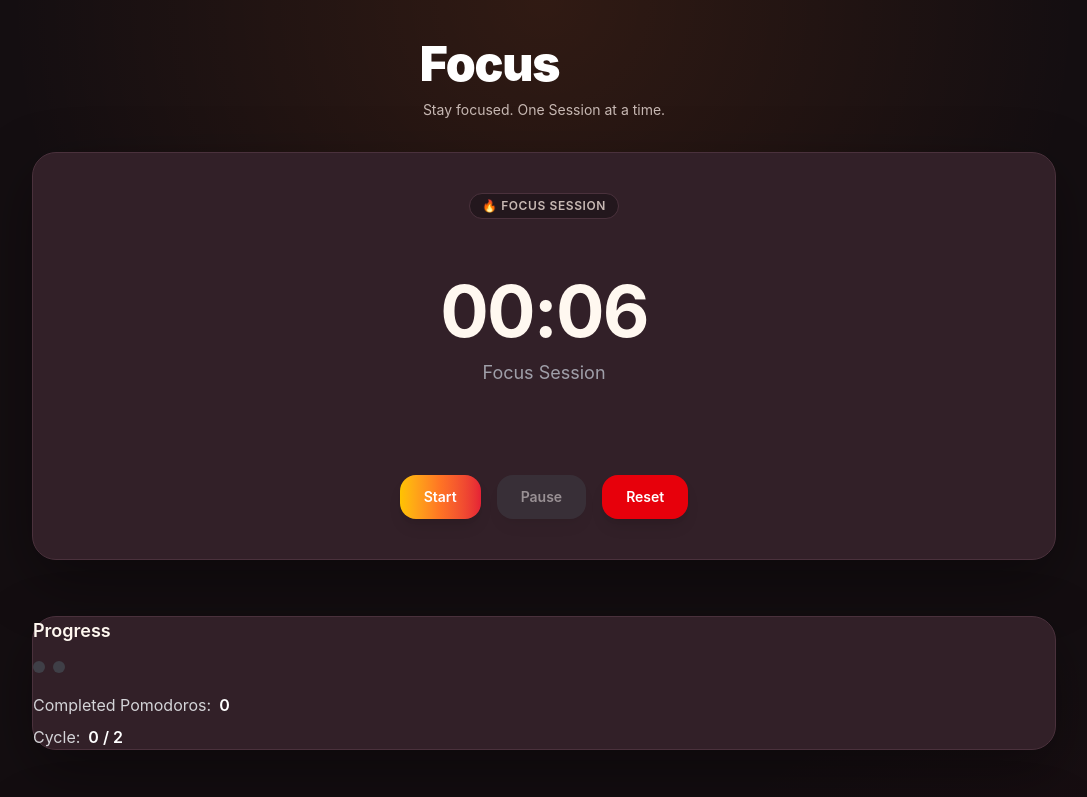
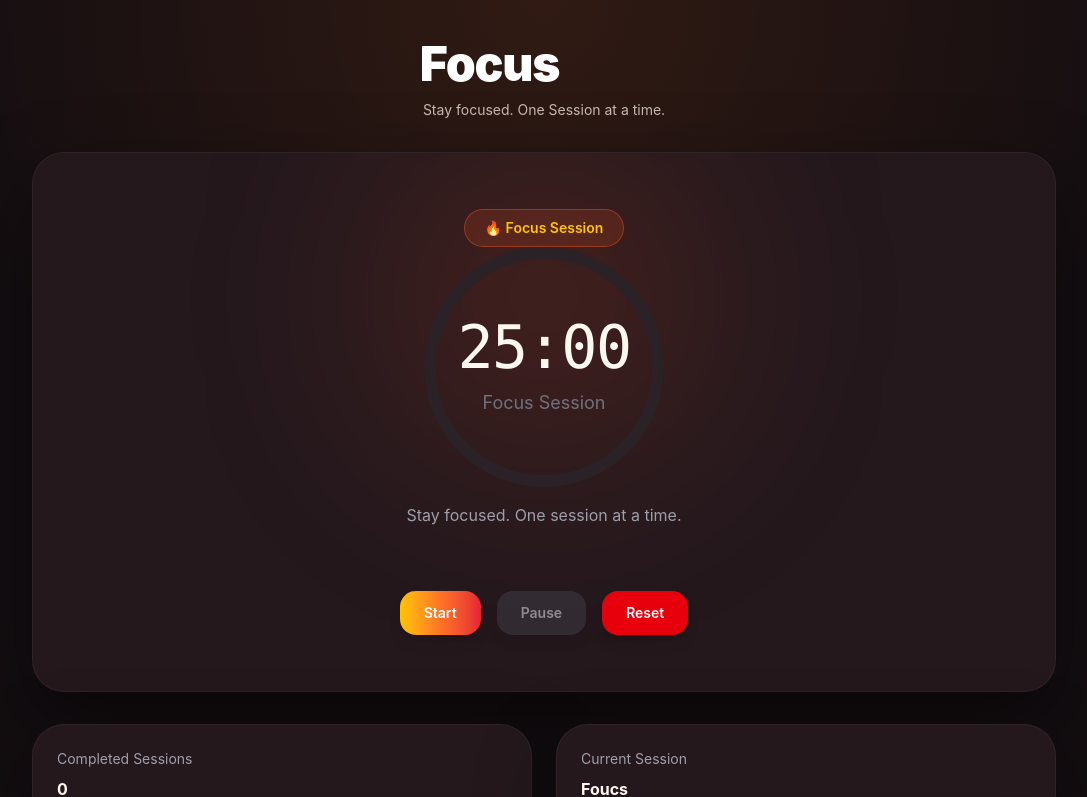
Before and after one commit to Amol-2704/FocusFlow, a React (Vite) app: page / in a window 1280 px wide. Shown: the top 797 px of the page, without its empty margins (96-1183 px from the left). Built offline with nearby package versions, Linux system fonts and the light colour scheme.

Commit message:
feat: add dashboard statistics section

```diff
--- a/src/App.tsx
+++ b/src/App.tsx
@@ -1,12 +1,7 @@
 import Header from "./components/layout/Header";
-import TimerDisplay from "./components/timer/Timerdisplay";
-import TimerControls from "./components/timer/TimerControls";
-import SessionIndicator from "./components/timer/SessionIndicator";
-import ProgressCard from "./components/progress/ProgressCard";
+import TimerHero from "./components/timer/TimerHero";
 import SettingsPanel from "./components/settings/SettingsPanel";
-
-import Card from "./components/ui/Card";
-
+import Dashboard from "./components/dashboard/Dashboard";
 import { usePomodoro } from "./hooks/usePomodoro";
 
 export default function App() {
@@ -24,30 +19,16 @@ export default function App() {
 
         <Header />
 
-        <Card className="flex flex-col items-center gap-6 p-10">
-
-          <SessionIndicator
+          <TimerHero
             session={state.session}
-          />
-
-          <TimerDisplay
             timeRemaining={state.timeRemaining}
-            session={state.session}
-          />
-
-          <TimerControls
             isRunning={state.isTimerRunning}
             onStart={start}
             onPause={pause}
             onReset={reset}
           />
 
-        </Card>
-
-        <ProgressCard
-          completedPomodoros={state.completedPomodoros}
-          longBreakInterval={state.settings.longBreakInterval}
-        />
+        <Dashboard state={state} />
 
         <SettingsPanel
           settings={state.settings}
--- /dev/null
+++ b/src/components/dashboard/Dashboard.tsx
@@ -0,0 +1,56 @@
+import StatCard from "./StatCard";
+import type { PomodoroState } from "../../types/pomodoro";
+
+interface DashboardProps {
+  state: PomodoroState;
+}
+
+export default function Dashboard({
+  state,
+}: DashboardProps) {
+  const focusMinutes =
+    state.completedPomodoros *
+    state.settings.workDuration;
+
+  const currentCycle =
+    (state.completedPomodoros %
+      state.settings.longBreakInterval) + 1;
+
+  const remaining =
+    state.settings.longBreakInterval -
+    (state.completedPomodoros %
+      state.settings.longBreakInterval);
+
+  const SESSION_LABELS = {
+    work: "Foucs",
+    shortBreak: "Short Break",
+    longBreak: "Long Break",
+  };
+
+  return (
+    <section className="grid gap-6 md:grid-cols-2">
+
+      <StatCard
+        title="Completed Sessions"
+        value={state.completedPomodoros}
+      />
+
+      <StatCard
+        title="Current Session"
+        value={SESSION_LABELS[state.session]}
+      />
+
+      <StatCard
+        title="Focus Time Today"
+        value={`${focusMinutes} min`}
+      />
+
+      <StatCard
+        title="Next Long Break"
+        value={`${remaining} session${remaining === 1 ? "" : "s"}`}
+        subtitle={`Cycle ${currentCycle}/${state.settings.longBreakInterval}`}
+      />
+
+    </section>
+  );
+}
--- /dev/null
+++ b/src/components/dashboard/StatCard.tsx
@@ -0,0 +1,31 @@
+import Card from "../ui/Card";
+
+interface StatCardProps {
+    title: string;
+    value: string | number;
+    subtitle?: string;
+}
+
+export default function StatCard({
+    title,
+    value,
+    subtitle,
+}: StatCardProps) {
+    return (
+        <Card className="p-6">
+            <p className="text-sm text-zinc-400">
+                {title}
+            </p>
+
+            <h3 className="mt-2 text-exl font-bold">
+                {value}
+            </h3>
+
+            {subtitle && (
+                <p className="mt-2 text-sm text-zinc-500">
+                    {subtitle}
+                </p>
+            )}
+        </Card>
+    );
+}
--- /dev/null
+++ b/src/components/timer/CircularProgress.tsx
@@ -0,0 +1,59 @@
+interface CircularProgressProps {
+  progress: number;
+  children: React.ReactNode;
+}
+
+export default function CircularProgress({
+  progress,
+  children,
+}: CircularProgressProps) {
+  const radius = 120;
+  const stroke = 12;
+
+  const normalizedRadius = radius - stroke / 2;
+
+  const circumference =
+    normalizedRadius * 2 * Math.PI;
+
+  const strokeDashoffset =
+    circumference -
+    (progress / 100) * circumference;
+
+  return (
+    <div className="relative flex items-center justify-center">
+
+      <svg
+        width={radius * 2}
+        height={radius * 2}
+        className="-rotate-90"
+      >
+        <circle
+          cx={radius}
+          cy={radius}
+          r={normalizedRadius}
+          stroke="#2A2226"
+          strokeWidth={stroke}
+          fill="transparent"
+        />
+
+        <circle
+          cx={radius}
+          cy={radius}
+          r={normalizedRadius}
+          stroke="#FF7324"
+          strokeWidth={stroke}
+          fill="transparent"
+          strokeLinecap="round"
+          strokeDasharray={circumference}
+          strokeDashoffset={strokeDashoffset}
+          className="transition-all duration-1000"
+        />
+      </svg>
+
+      <div className="absolute">
+        {children}
+      </div>
+
+    </div>
+  );
+}
--- /dev/null
+++ b/src/components/timer/TimerHero.tsx
@@ -0,0 +1,96 @@
+import Card from "../ui/Card";
+import SessionIndicator from "./SessionIndicator";
+import TimerDisplay from "./TimerDisplay";
+import TimerControls from "./TimerControls";
+import CircularProgress from "./CircularProgress";
+
+
+interface TimerHeroProps {
+  session: "work" | "shortBreak" | "longBreak";
+  timeRemaining: number;
+  isRunning: boolean;
+
+  onStart: () => void;
+  onPause: () => void;
+  onReset: () => void;
+}
+
+export default function TimerHero({
+  session,
+  timeRemaining,
+  isRunning,
+  onStart,
+  onPause,
+  onReset,
+}: TimerHeroProps) {
+  const duration =
+    session === "work"
+      ? 25 * 60
+      : session === "shortBreak"
+      ? 6 * 60
+      : 15 * 60;
+
+    const progress = ((duration - timeRemaining) / duration) * 100;
+
+  return (
+    <Card className="relative flex flex-col items-center px-10 py-14">
+
+    <div
+        className="
+        absolute
+        top-0
+
+        h-72
+        w-72
+
+        rounded-full
+
+        bg-[#FF5521]/20
+
+        blur-[110px]
+        "
+    />
+
+    <div className="relative z-10 flex flex-col items-center">
+
+        <SessionIndicator
+            session={session}
+        />
+
+        <CircularProgress progress={progress}>
+
+          <TimerDisplay
+              session={session}
+              timeRemaining={timeRemaining}
+          />
+
+        </CircularProgress>
+
+        <p
+            className="
+            mt-4
+            max-w-sm
+            text-center
+            text-zinc-400
+            "
+        >
+            Stay focused.
+            One session at a time.
+        </p>
+
+        <div className="mt-8">
+
+            <TimerControls
+                isRunning={isRunning}
+                onStart={onStart}
+                onPause={onPause}
+                onReset={onReset}
+            />
+
+        </div>
+
+    </div>
+
+</Card>
+  );
+}
--- a/src/components/timer/Timerdisplay.tsx
+++ b/src/components/timer/Timerdisplay.tsx
@@ -13,11 +13,11 @@ export default function TimerDisplay({
 }: TimerDisplayProps) {
   return (
     <div className="py-8 text-center">
-      <h2 className="text-7xl font-bold tracking-tight">
+      <h2 className="text-6xl font-mono font-light tracking-tight">
         {formatTime(timeRemaining)}
       </h2>
 
-      <p className="mt-3 text-lg text-zinc-400">
+      <p className="mt-3 text-lg text-zinc-500">
         {SESSION_LABELS[session]}
       </p>
     </div>
--- a/src/components/ui/Badge.tsx
+++ b/src/components/ui/Badge.tsx
@@ -12,21 +12,12 @@ export default function Badge({
   return (
     <span
       className={cn(
-        `
-        inline-flex
-        items-center
-        rounded-full
-        border
-        border-[color:var(--border)]
-        bg-[color:var(--surface)]
-        px-3
-        py-1
-        text-xs
-        font-semibold
-        uppercase
-        tracking-wider
-        text-[color:var(--foreground-secondary)]
-        `,
+        `inline-flex items-center gap-2
+         rounded-full
+         bg-[#FF5521]/15
+         border border-[#FF5521]/40
+         px-5 py-2
+         text-sm font-semibold text-[#FFC300]`,
         className
       )}
     >
--- a/src/components/ui/Card.tsx
+++ b/src/components/ui/Card.tsx
@@ -12,19 +12,23 @@ export default function Card({
     <div
       className={cn(
         `
-        rounded-3xl
+        relative
+        overflow-hidden
+
+        rounded-[32px]
+
         border
-        border-[color:var(--border)]
-        bg-[color:var(--card)]
-        shadow-[0_20px_60px_rgba(0,0,0,0.35)]
-        backdrop-blur-xl
+        border-white/5
+
+        bg-[#24181D]
+
+        shadow-[0_30px_80px_rgba(0,0,0,.45)]
 
         transition-all
         duration-300
 
         hover:-translate-y-1
-        hover:border-[color:var(--primary)]
-        hover:shadow-[0_20px_60px_rgba(255,115,36,0.15)]
+        hover:shadow-[0_40px_90px_rgba(0,0,0,.55)]
         `,
         className
       )}
--- a/src/constants/pomodoro.ts
+++ b/src/constants/pomodoro.ts
@@ -1,8 +1,8 @@
 import type { PomodoroSettings } from "../types/pomodoro";
 
 export const DEFAULT_SETTINGS: PomodoroSettings = {
-    workDuration: 0.1,
-    shortBreakDuration: 0.1,
-    longBreakDuration: 0.2,
-    longBreakInterval: 2,
+    workDuration: 25,
+    shortBreakDuration: 5,
+    longBreakDuration: 15,
+    longBreakInterval: 4,
 };
```
